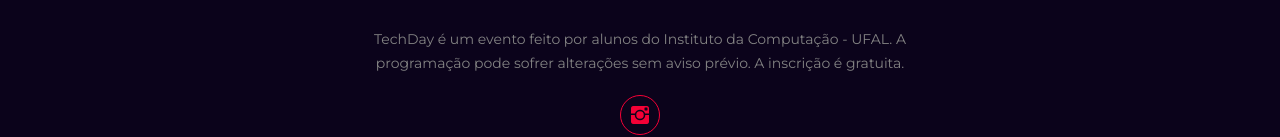
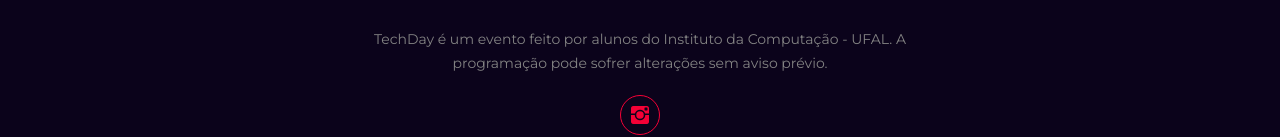
Before and after one commit to techday/techday.github.io, a website: page index.html in a window 1280 px wide. Shown: the part 4457-4594 px from the top of the page. Drawn offline with Linux system fonts and the light colour scheme; files whose address does not match are found by name; a web font is replaced by a local one.

Commit message:
rmv inscricao

```diff
--- a/index.html
+++ b/index.html
@@ -1218,7 +1218,7 @@
                             <p>
                                 TechDay é um evento feito por alunos do Instituto da Computação
                                 - UFAL.
-                                A programação pode sofrer alterações sem aviso prévio. A inscrição é gratuita.
+                                A programação pode sofrer alterações sem aviso prévio.
                             </p>
 
                             <ul class="footer_social">
```
